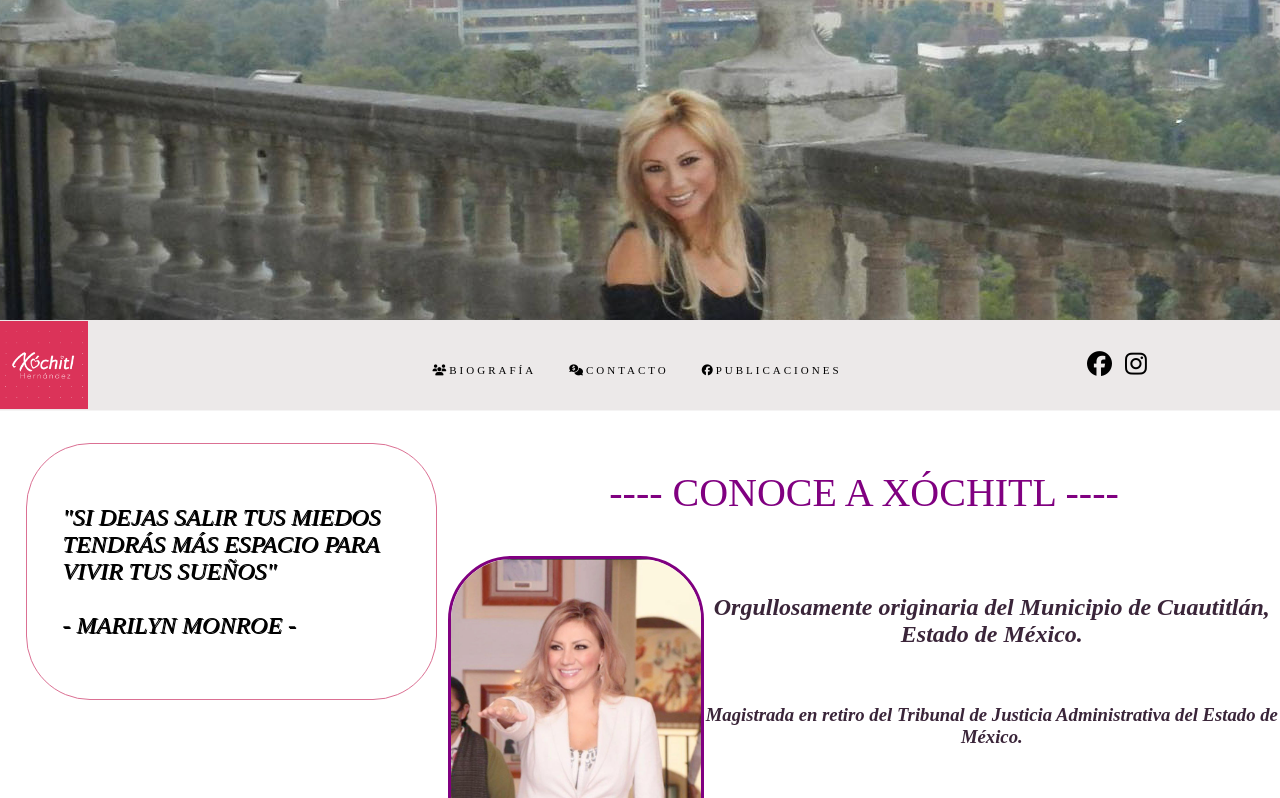
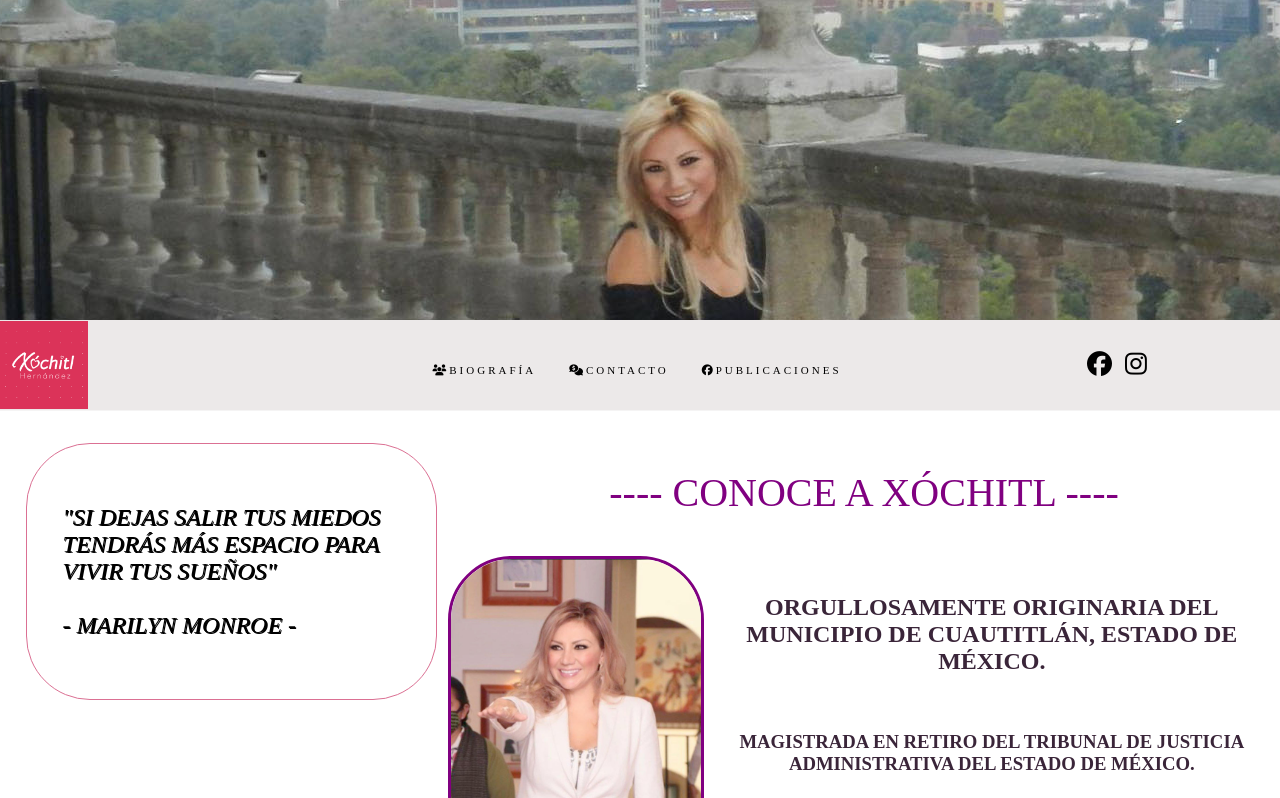
Before and after one commit to BereniceBtta/Sibyla_Web, a plain HTML site: page index.html in a window 1280 px wide. Both pictures are taken after a click on the link "BIOGRAFÍA". Shown: the top 798 px of the page. Drawn offline with nearby package versions, Linux system fonts and the light colour scheme.

Commit message:
mayusculas

```diff
--- a/style/style.css
+++ b/style/style.css
@@ -151,7 +151,8 @@ nav ul li {
 .text-center {
     color: rgb(58, 37, 57);
     font-weight: bold;
-    font-style: italic;
+    /*font-style: italic;*/
+    text-transform: uppercase;
 }
 
 .content-bibliography {
```
